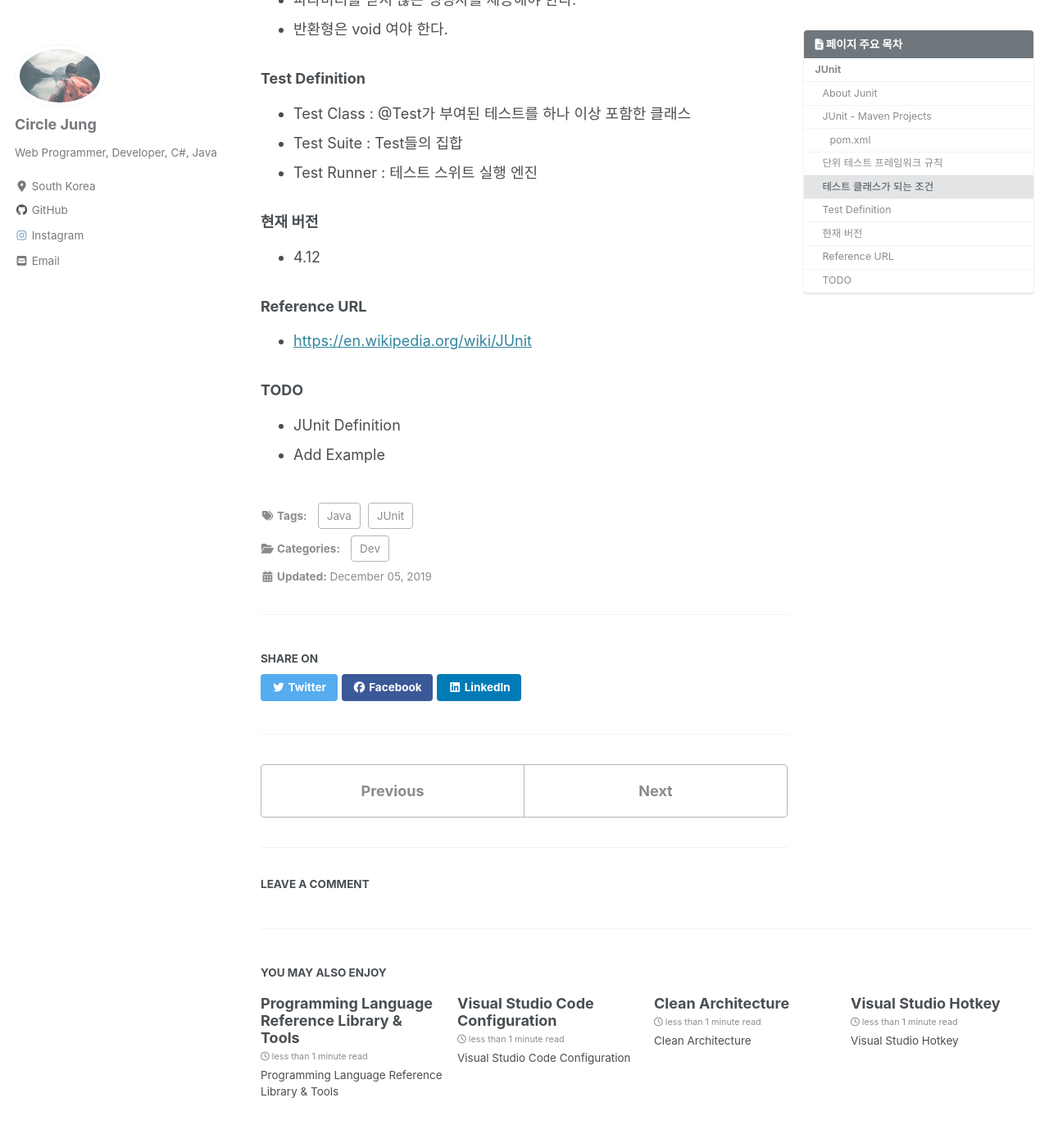
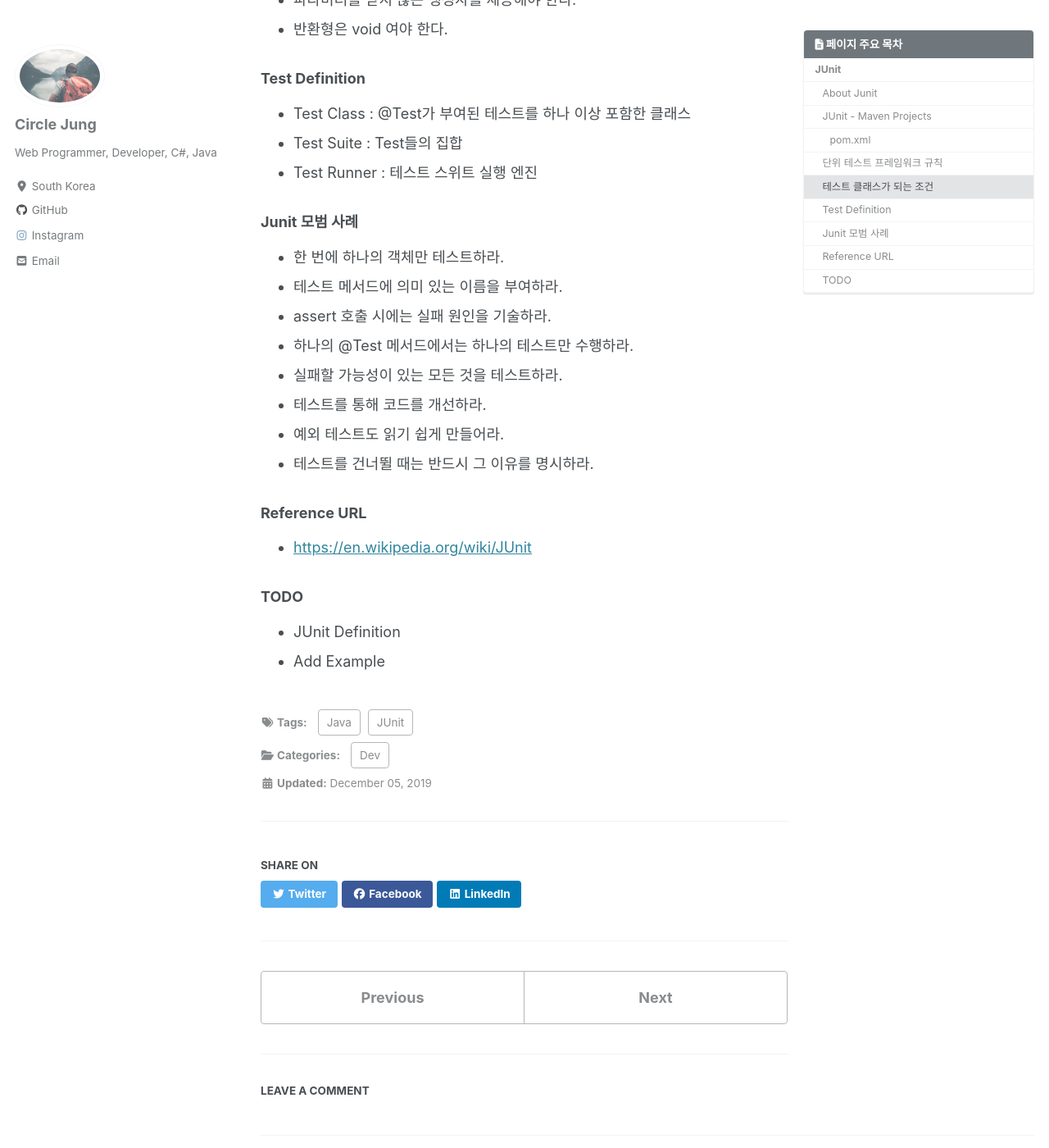
Before and after one commit to jwh0124/jwh0124.github.io, a Jekyll site: the page built from _posts/2019-04-11-junit.md, in a window 1280 px wide and 1400 px high, scrolled down 941 px. Shown: the whole window at 82% size. Built offline with Jekyll 4.4.1, drawn with Linux system fonts in a browser that asks for light colours; cached includes are drawn as plain includes; nearby versions of some CDN libraries; comment, search, counter and statistics services are not loaded; some of the changed text lies outside the part shown.

```diff
--- a/_posts/2019-04-11-junit_setting.md
+++ b/_posts/2019-04-11-junit.md
@@ -51,9 +51,16 @@ last_modified_at: 2019-12-05T12:43:00+09:00
 - Test Suite : Test들의 집합
 - Test Runner : 테스트 스위트 실행 엔진
 
-### 현재 버전 ###
+### Junit 모범 사례 ###
 
-- 4.12
+- 한 번에 하나의 객체만 테스트하라.
+- 테스트 메서드에 의미 있는 이름을 부여하라.
+- assert 호출 시에는 실패 원인을 기술하라.
+- 하나의 @Test 메서드에서는 하나의 테스트만 수행하라.
+- 실패할 가능성이 있는 모든 것을 테스트하라.
+- 테스트를 통해 코드를 개선하라.
+- 예외 테스트도 읽기 쉽게 만들어라.
+- 테스트를 건너뛸 때는 반드시 그 이유를 명시하라.
 
 ### Reference URL ###
 
```
Also changed, not shown: other parts of _posts/2019-04-11-junit.md (+1 -1 lines), _posts/2020-09-10-programming_language_library.md (+1 -0 lines), _posts/2020-09-16-design_pattern.md (added, +33 -0 lines).
